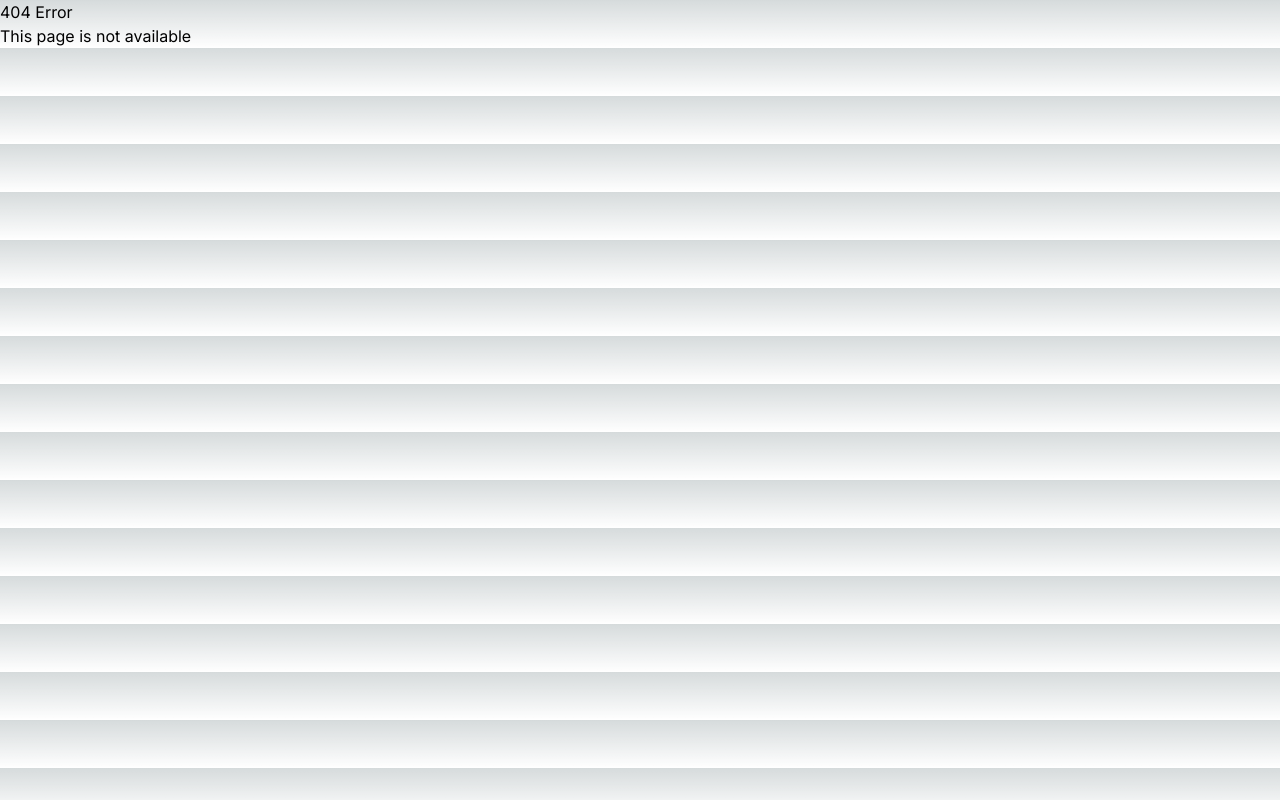
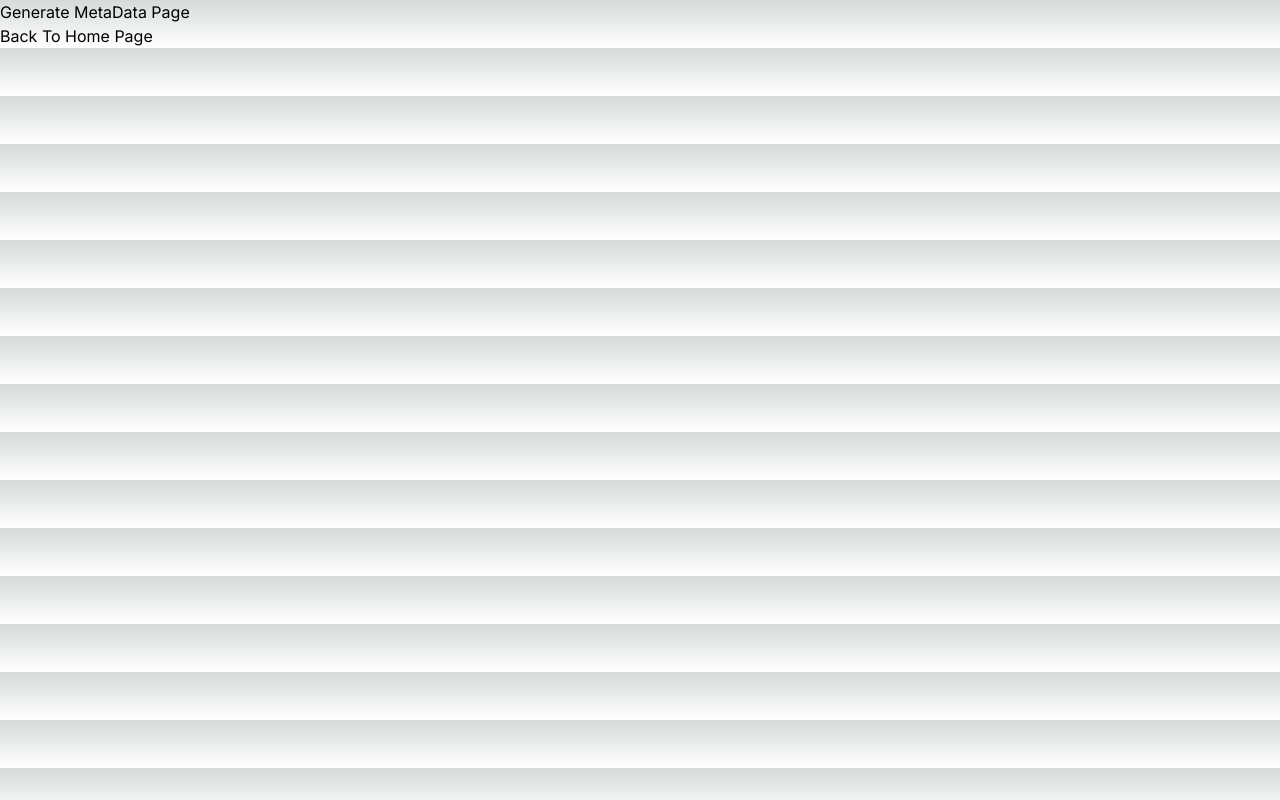
Before and after one commit to amitroy497/full-next-study, a Next.js app: page /generateMetaData in a window 1280 px wide. Before the commit this address had no page. Built offline with nearby package versions, Linux system fonts and the light colour scheme.

Commit message:
19. Generate Dynamic Meta Data

```diff
--- /dev/null
+++ b/src/app/generateMetaData/page.tsx
@@ -0,0 +1,20 @@
+import Link from 'next/link';
+
+export const generateMetadata = () => {
+	return {
+		title: 'Generate MetaData Page',
+		description: 'Generate MetaData Page Description',
+		keywords: 'Generate MetaData Page Keywords',
+	};
+};
+
+const GenerateMetaDataPage = () => {
+	return (
+		<>
+			<h1>Generate MetaData Page</h1>
+			<Link href='/'>Back To Home Page</Link>
+		</>
+	);
+};
+
+export default GenerateMetaDataPage;
--- a/src/app/page.tsx
+++ b/src/app/page.tsx
@@ -46,6 +46,9 @@ export default function Home() {
 			<Link href='/fontOptimization'>Go To Font Optimization Page</Link>
 			<br />
 			<br />
+			<Link href='/generateMetaData'>Go To Generate MetaData Page</Link>
+			<br />
+			<br />
 			<br />
 			<button onClick={() => router.push('/login')}>
 				Navigate To Login Page
@@ -86,6 +89,10 @@ export default function Home() {
 			<button onClick={() => router.push('/fontOptimization')}>
 				Navigate To Font Optimization Page
 			</button>
+			<br />
+			<button onClick={() => router.push('/generateMetaData')}>
+				Navigate To Generate MetaData Page
+			</button>
 		</main>
 	);
 }
```
